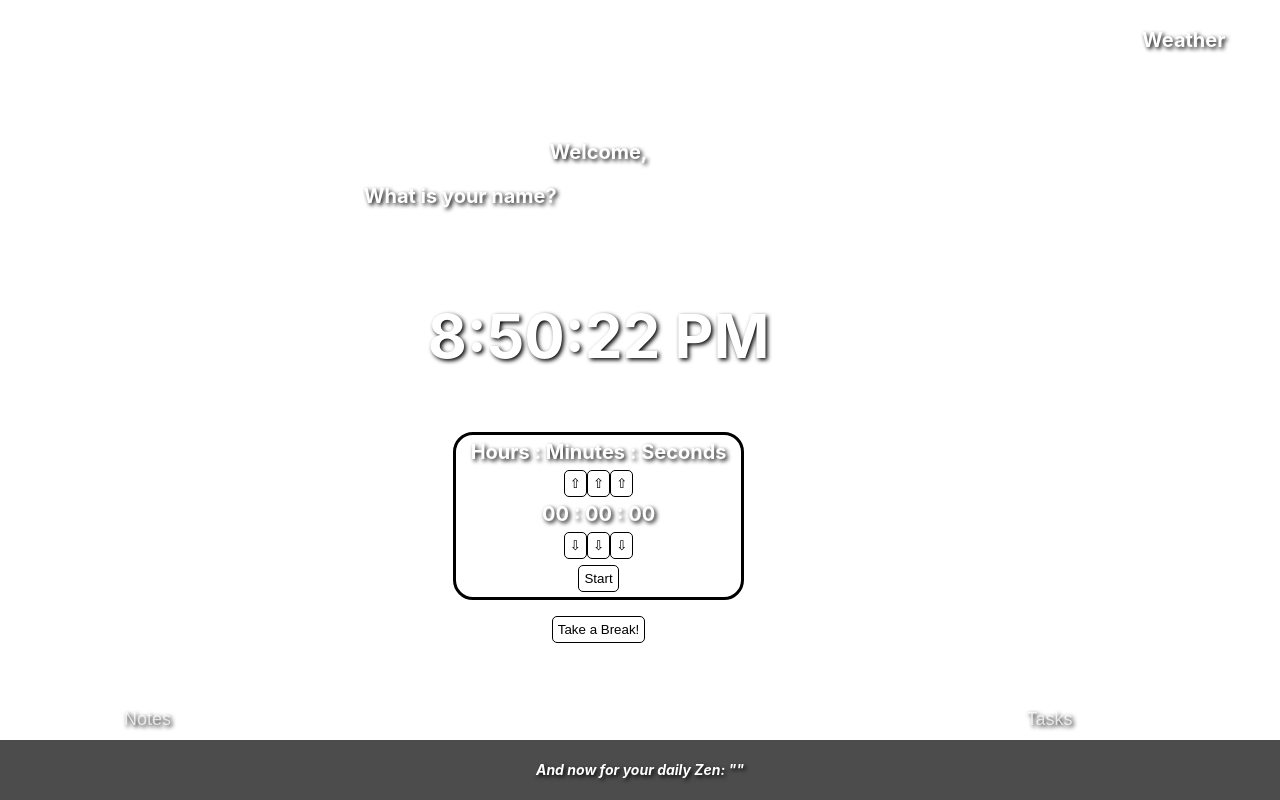
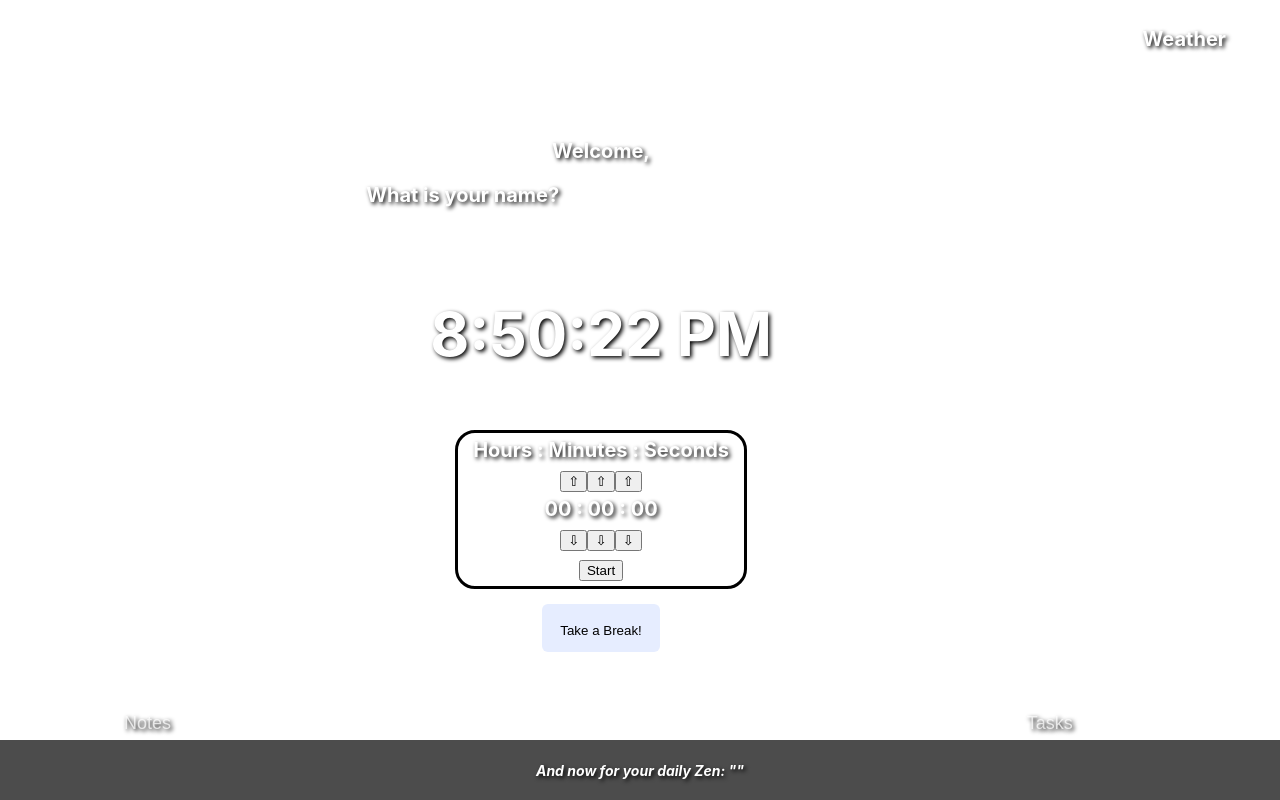
Before and after one commit to aawferris/producetive.ly, a React (Create React App) app in the folder productive.ly/: page / in a window 1280 px wide. Built offline with nearby package versions, Linux system fonts and the light colour scheme; no server answers.

Commit message:
styled break button

```diff
--- a/productive.ly/src/Component_Library/BreakButton.jsx
+++ b/productive.ly/src/Component_Library/BreakButton.jsx
@@ -2,8 +2,8 @@ import React from 'react'
 
 function BreakButton() {
   return (
-    <div className='break-button'>
-      <a href="https://www.youtube.com/watch?v=s3Q80mk7bxE&ab_channel=IBeLovinTheJ5" target="_blank" rel="noopener noreferrer"><button>Take a Break!</button></a>
+    <div className='break-button' className='circleScaleBtn'>
+      <a href="https://www.youtube.com/watch?v=s3Q80mk7bxE&ab_channel=IBeLovinTheJ5" target="_blank" rel="noopener noreferrer"><button style={{border: 'none', background: 'transparent'}}>Take a Break!</button></a>
     </div>
   )
 }
--- a/productive.ly/src/Style Library/AppGrid.css
+++ b/productive.ly/src/Style Library/AppGrid.css
@@ -89,7 +89,7 @@ section div {
   font-size: 40px;
 }
 
-button {
+/* button {
   text-decoration: none;
   color: black;
   border: 1px solid black;
@@ -97,7 +97,7 @@ button {
   padding: 5px;
   background-color: white;
   text-shadow: none;
-}
+} */
 
 .advice {
   display: flex;
@@ -109,9 +109,7 @@ button {
 #notes {
   grid-area: notes;
   display: grid;
-  grid-template-areas:
-    "notes"
-    "new";
+  grid-template-areas: "new notes";
   justify-content: flex-start;
   align-content: flex-end;
   text-align: center;
@@ -239,10 +237,11 @@ footer {
   }
 }
 
+/* Sourced from https://emilkowalski.github.io/css-effects-snippets/ */
 .circleScaleBtn {
-  padding: 12px 24px;
+  padding: 12px;
   background-color: hsl(222, 100%, 95%);
-  color: hsl(243, 80%, 62%);
+  color: hsl(0, 80%, 62%);
   position: relative;
   border-radius: 6px;
   overflow: hidden;
@@ -265,7 +264,7 @@ footer {
   transform: translate3d(-50%, -50%, 0) scale3d(0, 0, 0);
   transition: opacity 0.4s cubic-bezier(0.19, 1, 0.22, 1),
     transform 0.75s cubic-bezier(0.19, 1, 0.22, 1);
-  background-color: hsl(243, 80%, 62%);
+  background-color: hsl(0, 80%, 62%);
   opacity: 0;
 }
 
```
